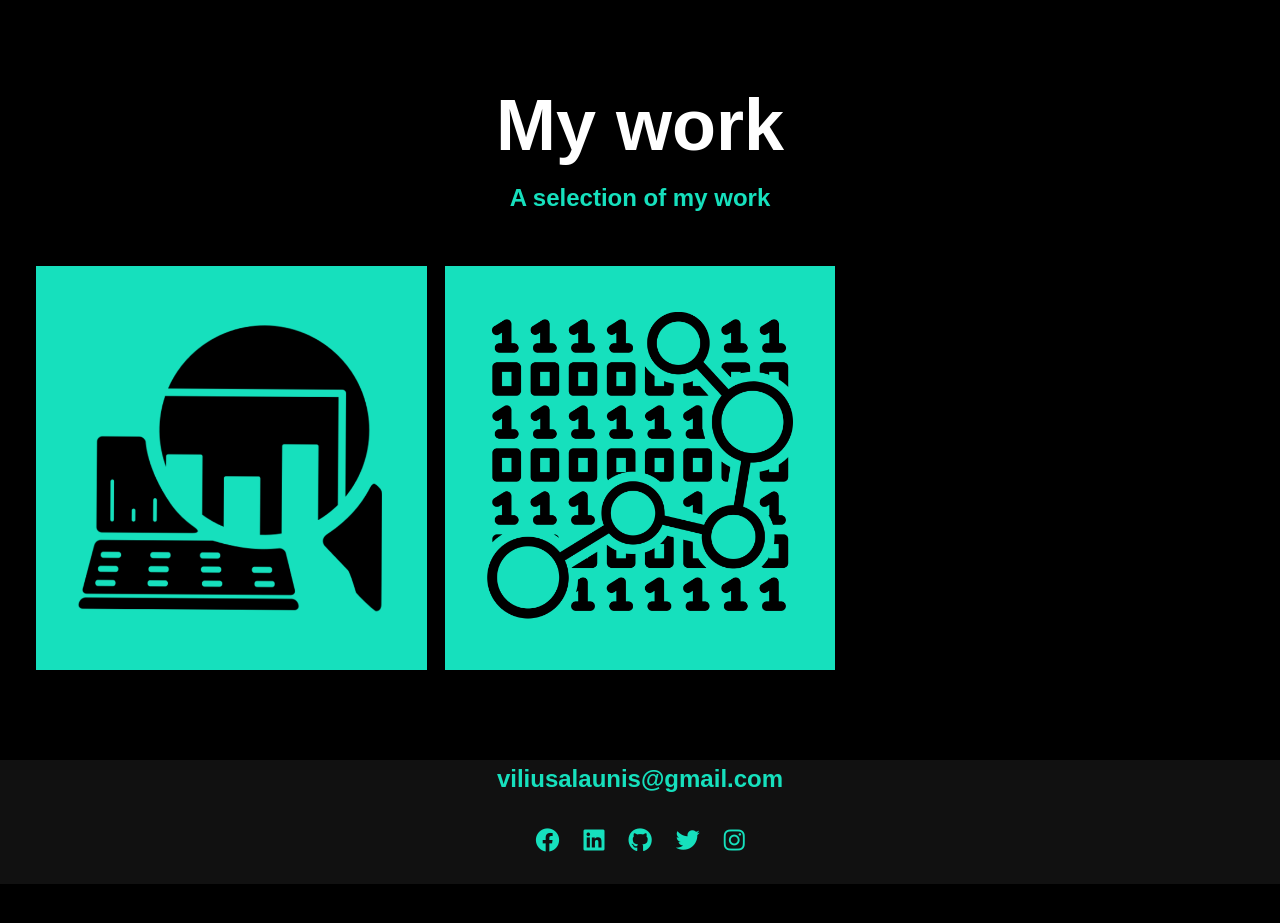
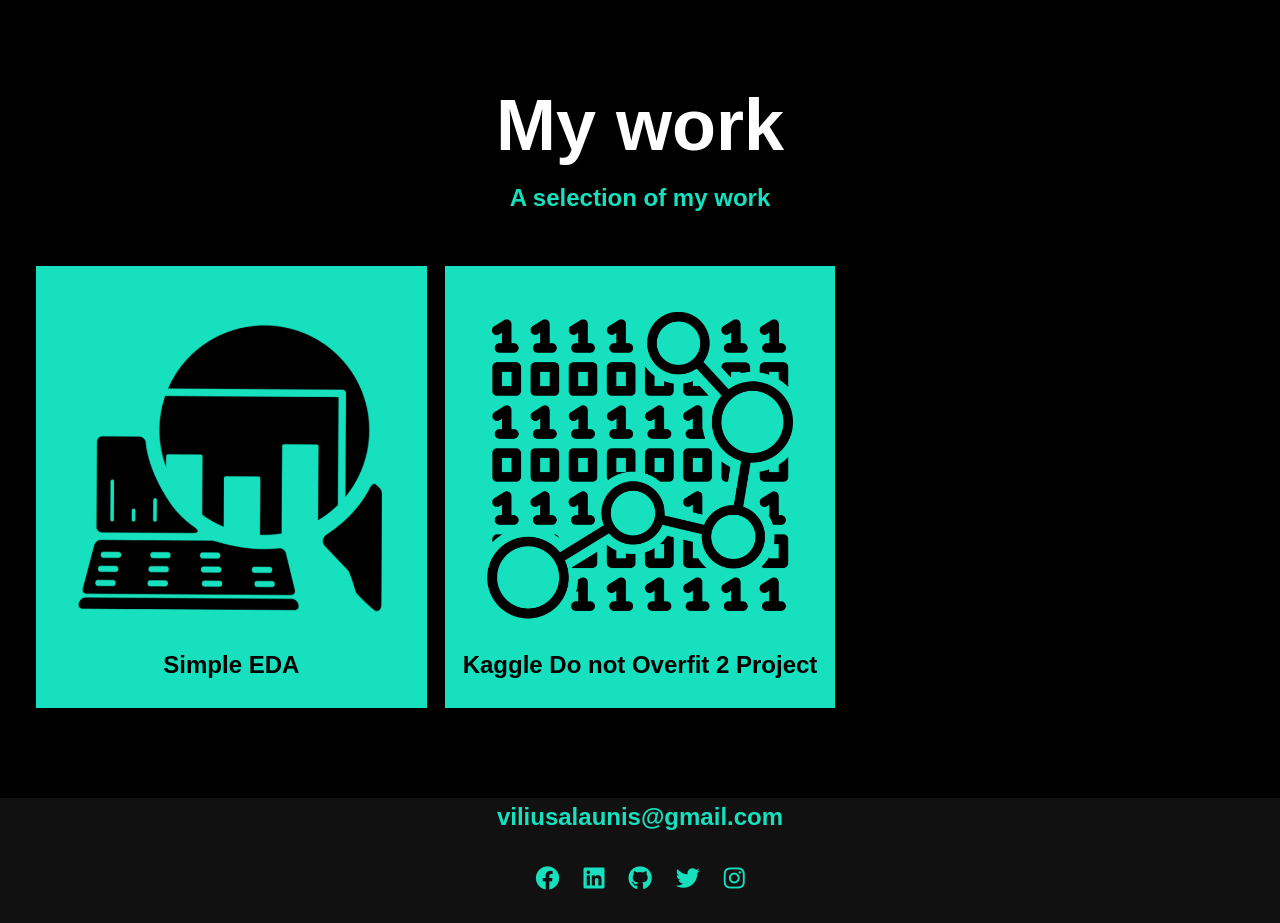
Before and after one commit to VilkaMini/vilius-portfolio, a Flask app: page / in a window 1280 px wide. Shown: the part 1713-2636 px from the top of the page. Before the commit the page ends 2597 px from the top, so only its background shows below. Run offline with Flask 2, Linux system fonts and the light colour scheme; some web fonts are replaced.

Commit message:
Portfolio item names

```diff
--- a/static/css/style.css
+++ b/static/css/style.css
@@ -396,11 +396,24 @@ header {
 .portfolio__item {
     background: var(--clr-accent);
     overflow: hidden;
+    text-decoration: none;
 }
 
 .portfolio__img {
     transition: transform 750ms cubic-bezier(.5, 0, .5, 1),
     opacity 250ms linear;
+}
+
+.img__description {
+    position: relative;
+    font-size: var(--fs-h3);
+    margin: 0;
+    top: -1em;
+    bottom: 0;
+    left: 0;
+    right: 0;
+    color: var(--clr-dark);
+    font-weight: var(--fw-bold);
 }
 
 .portfolio__item:focus {
@@ -409,7 +422,7 @@ header {
 }
 
 .portfolio__img:hover,
-.portfolio__item:focus .portfolio__img{
+.portfolio__item:focus .portfolio__img {
     transform: scale(1.2);
     opacity: 0.5;
 }
--- a/templates/index.html
+++ b/templates/index.html
@@ -93,10 +93,12 @@
                 <!-- Portfolio item-->
                 <a href="https://github.com/VilkaMini/vilius-portfolio/blob/main/work/basic-eda.ipynb" class="portfolio__item">
                     <img src="/img/exploratory-analysis.png" alt="Exploratory Analysis Jupyter Notebook" class="portfolio__img">
+                    <p class="img__description">Simple EDA</p>
                 </a>
                 <!-- Portfolio item-->
                 <a href="https://github.com/VilkaMini/vilius-portfolio/blob/main/work/do-not-overfit2.ipynb" class="portfolio__item">
                     <img src="/img/data-overfit.png" alt="Overfit 2 Jupyter Notebook" class="portfolio__img">
+                    <p class="img__description">Kaggle Do not Overfit 2 Project</p>
                 </a>
             </div>
         </section>
```
